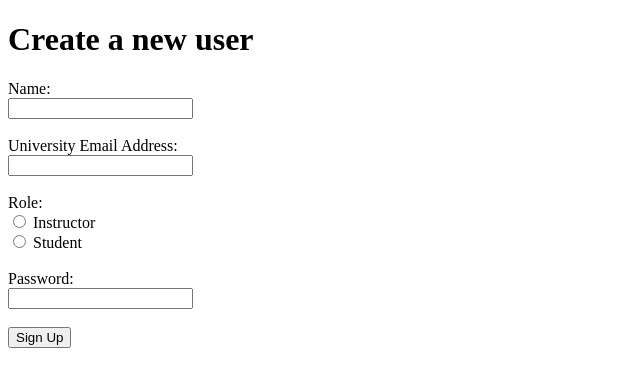
After one commit to CMSC-13600-Data-Engineering/project-natiberhe, a Django app: page /app/new in a window 1280 px wide. The commit adds this page. Shown: the top 387 px of the page, without its empty margins (0-640 px from the left). Run offline with Django 4.2, Linux system fonts and the light colour scheme.

Commit message:
This is the working solution I came up with, please let me know your feedback

```diff
--- a/attendancechimp/app/urls.py
+++ b/attendancechimp/app/urls.py
@@ -6,4 +6,6 @@ urlpatterns = [
     path('handleform', views.handle_form, name='form'),
     path('', views.index, name='index'),
     #path('handleform', views.handle_form, name='form'),
+    path('app/new', views.new, name='new'),
+    path('app/create_user', views.create_user, name='create_user'),
 ]
--- a/attendancechimp/app/views.py
+++ b/attendancechimp/app/views.py
@@ -2,14 +2,25 @@ from django.shortcuts import render
 from django.http import HttpResponse
 from django.views.decorators.csrf import csrf_exempt
 from .models import *
+from django.contrib.auth.models import User
+from .models import UniversityPerson
+import time
+from django.shortcuts import redirect
+from django.contrib.auth import authenticate, login
+from datetime import datetime
+from django.contrib import messages
+
+
+
 
 @csrf_exempt
 def index(request):
-    return render(request, 'app/index.html', {})
+    if request.method == "GET":
+        current_time = datetime.now().strftime('%Y-%m-%d %H:%M:%S')  # Get current time
+        return render(request, 'app/index.html', {'current_time': current_time})
 
 @csrf_exempt
 def handle_form(request):
-
     cname = request.POST['cname']
     cnum =  request.POST['cnum']
 
@@ -19,3 +30,40 @@ def handle_form(request):
     new_course.save()
 
     return render(request, 'app/index.html', {})
+
+def new(request):
+    if request.method == 'GET' and not request.user.is_authenticated:
+        return render(request, 'app/new.html')
+    return PermissionDenied
+
+def create_ac_user(name, email, password, is_instructor):
+    user = User.objects.create_user(username=name, email=email, password=password)
+    user.save()
+
+    np = UniversityPerson.objects.create(user=user, is_instructor=is_instructor)
+    np.save()
+
+    return user, np
+
+def create_user(request):
+    if request.method == 'POST':
+        username = request.POST.get('username')
+        password = request.POST.get('password')
+        first_name = request.POST.get('first_name')
+        last_name = request.POST.get('last_name')
+        email = request.POST.get('email')
+        is_instructor = (request.POST.get("choice") == "instructor")
+
+        if User.objects.filter(email=email).exists():
+            messages.error(request, 'Email already in use')
+            return render(request, 'app/new.html',{'error': 'Email already in use'})
+
+        user, np = create_ac_user(username, email, password, is_instructor)
+        user.save()
+        login(request, user)
+
+        messages.success(request, 'User created successfully!')
+        return redirect('index')
+
+    else:
+        return render(request, 'app/new.html', {'error':'invalid request'})
--- a/attendancechimp/attendancechimp/urls.py
+++ b/attendancechimp/attendancechimp/urls.py
@@ -9,15 +9,20 @@ Function views
 Class-based views
     1. Add an import:  from other_app.views import Home
     2. Add a URL to urlpatterns:  path('', Home.as_view(), name='home')
-Including another URLconf
+Including another URLcof
     1. Import the include() function: from django.urls import include, path
     2. Add a URL to urlpatterns:  path('blog/', include('blog.urls'))
 """
 from django.contrib import admin
 from django.urls import include,path
+from app import views
 
 urlpatterns = [
+    path('handleform', views.handle_form, name='form'),
+    path('', views.index, name='index'),
     path('app/', include('app.urls')),
     path('admin/', admin.site.urls),
-    path("accounts/", include("django.contrib.auth.urls"))
+    path("accounts/", include("django.contrib.auth.urls")),
+    path('app/new', views.new, name='new'),
+    path('app/create_user', views.create_user, name='create_user'),
 ]
--- /dev/null
+++ b/attendancechimp/templates/app/new.html
@@ -0,0 +1,37 @@
+<!-- attendancechimp/templates/app/new.html -->
+<!DOCTYPE html>
+<html lang="en">
+<head>
+    <meta charset="UTF-8">
+    <meta name="viewport" content="width=device-width, initial-scale=1.0">
+    <title>Sign Up</title>
+</head>
+<body>
+    <h1>Create a new user </h1>
+
+{% if messages %}
+<ul class="messages">
+    {% for message in messages %}
+        <li {% if message.tags %} class="{{ message.tags }}" {% endif %}>{{ message }}</li>
+    {% endfor %}
+</ul>
+{% endif %}
+
+    <form action="{% url 'create_user' %}" method="POST">
+        {% csrf_token %}
+        <label for="username">Name:</label><br>
+        <input type="text" id="username" name="username" required><br><br>
+        <label for="email">University Email Address:</label><br>
+        <input type="email" id="email" name="email" required><br><br>
+        <label>Role:</label><br>
+        <input type="radio" id="instructor" name="role" value="instructor" required>
+        <label for="instructor">Instructor</label><br>
+        <input type="radio" id="student" name="role" value="student" required>
+        <label for="student">Student</label><br><br>
+        <label for="password">Password:</label><br>
+        <input type="password" id="password" name="password" required><br><br>
+        <input type="submit" value="Sign Up">
+    </form>
+
+</body>
+</html>
```
Also changed, not shown: attendancechimp/app/models.py (+135 -37 lines), attendancechimp/templates/app/index.html (+23 -2 lines).
